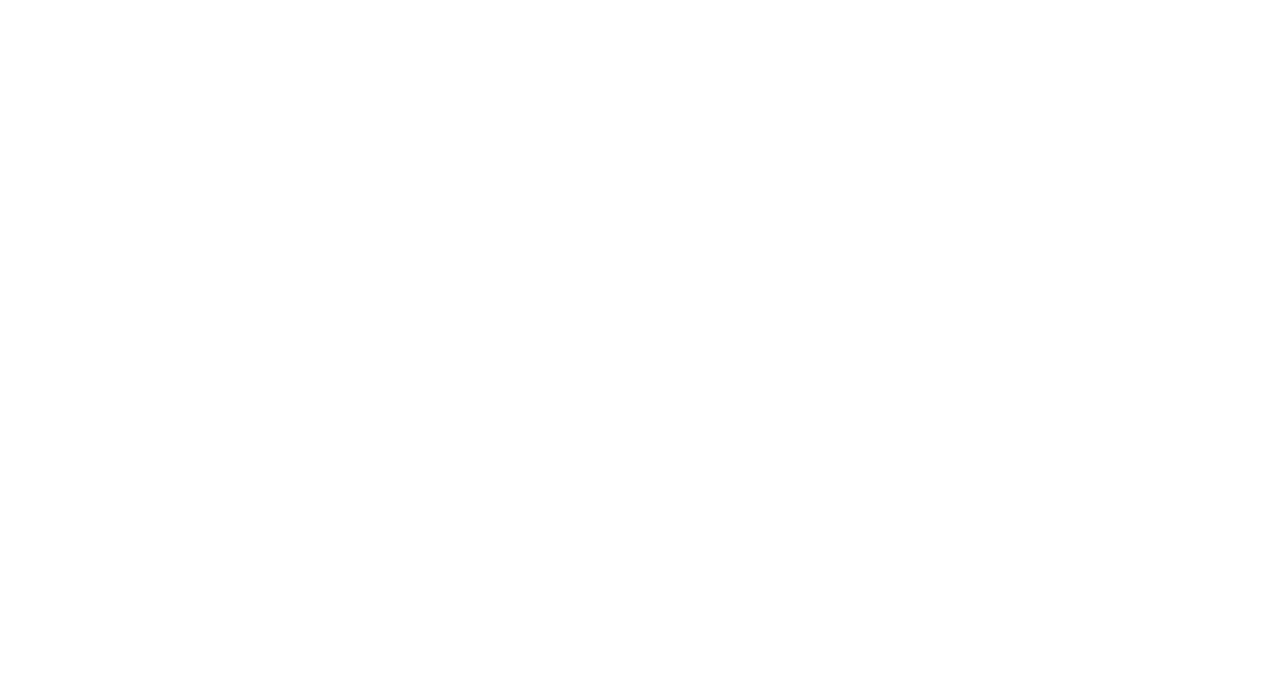
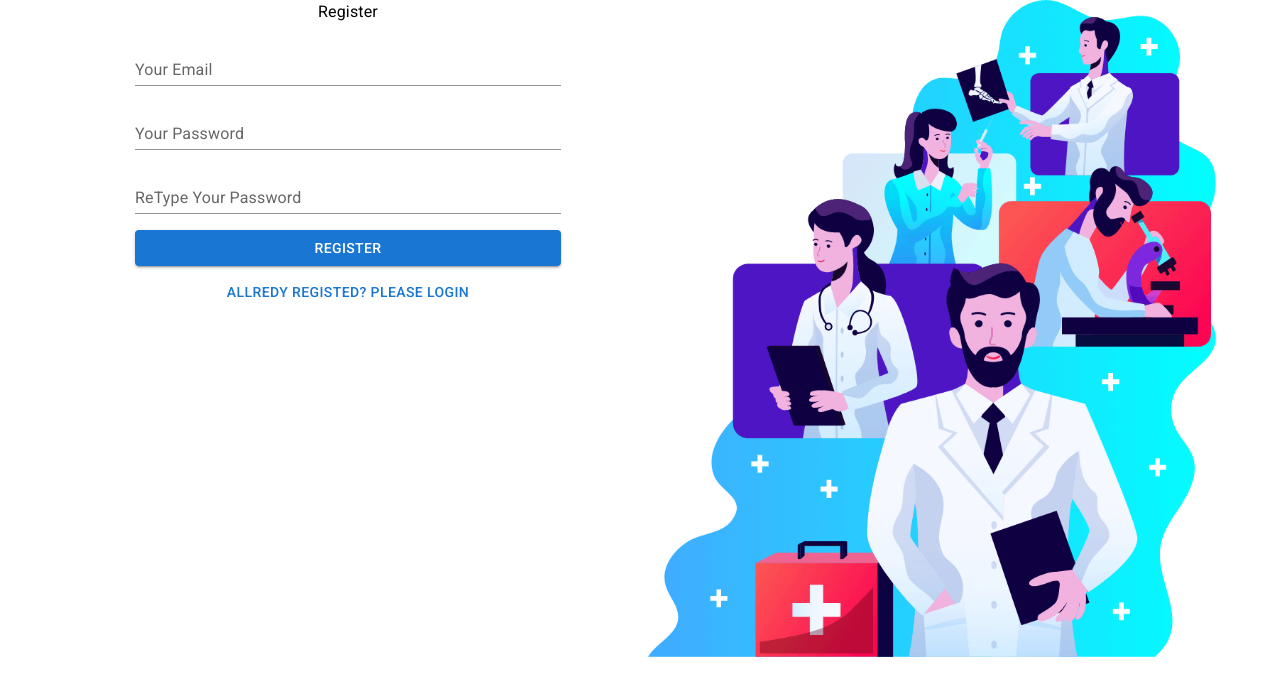
Before and after one commit to greenviewsoft/Doctor-portal-Clint-, a React (Create React App) app: page /register in a window 1280 px wide. Shown: the top 696 px of the page. Built offline with nearby package versions, Linux system fonts and the light colour scheme; no server answers.

Commit message:
fixed error font

```diff
--- a/package.json
+++ b/package.json
@@ -12,6 +12,7 @@
     "@testing-library/react": "^12.1.2",
     "@testing-library/user-event": "^13.5.0",
     "date-fns": "^2.28.0",
+    "firebase": "^9.6.1",
     "react": "^17.0.2",
     "react-dom": "^17.0.2",
     "react-router-dom": "^5.3.0",
--- a/src/App.js
+++ b/src/App.js
@@ -4,12 +4,15 @@
 import {BrowserRouter as Router,Switch,Route,Link} from "react-router-dom";
 import Appointment from '../src/Pages/Home/Appointment/Appointment';
 import Login from './Pages/Login/Login/Login';
-//mahabub here  ulta max
+import Register from './Pages/Login/Register/Register';
+import AuthProvider from './contexts/AuthProvider/AuthProvider';
+
 
 
 function App() {
   return (
     <div className="App">
+      <AuthProvider>
       <Router>
       <Switch>
           <Route path="/appointment">
@@ -21,12 +24,16 @@
           <Route path="/login">
           <Login />
           </Route>
+          <Route path="/register">
+          <Register />
+          </Route>
           <Route exact path="/">
             <Home />
           </Route>
         </Switch>
 
       </Router>
+      </AuthProvider>
 
     </div>
   );
--- a/src/Pages/Home/Appointment/Appointment.js
+++ b/src/Pages/Home/Appointment/Appointment.js
@@ -7,6 +7,7 @@
     const [date, setDate] = React.useState(new Date());
     return (
         <div>
+
             <Navigation></Navigation>
             <AppoinmentHeader date={date} setDate={setDate}></AppoinmentHeader>
             <AvailableAppoinments date={date}></AvailableAppoinments>
--- /dev/null
+++ b/src/Pages/Login/Firebase/Firebase.config.js
@@ -0,0 +1,12 @@
+
+
+const firebaseConfig = {
+    apiKey: process.env.REACT_APP_API_KEY,
+    authDomain: process.env.REACT_APP_AUTHDOMAIN,
+    projectId: process.env.REACT_APP_PROJECT_ID ,
+    storageBucket: process.env.REACT_APP_STORAGE_BUCKET,
+    messagingSenderId: process.env.REACT_APP_MESSAGING_SENDER_ID,
+    appId:  process.env.REACT_APP_APP_ID,
+  };
+
+export default firebaseConfig
--- /dev/null
+++ b/src/Pages/Login/Firebase/Firebase.init.js
@@ -0,0 +1,12 @@
+import { initializeApp } from "firebase/app";
+import firebaseConfig from "./Firebase.config";
+
+
+
+const initializeFirebase = () => {
+
+    initializeApp(firebaseConfig);
+
+}
+
+export default initializeFirebase;
--- a/src/Pages/Login/Login/Login.js
+++ b/src/Pages/Login/Login/Login.js
@@ -1,15 +1,67 @@
-import { Container, Grid } from '@mui/material';
-import React from 'react';
+import { Container, Grid, TextField, Typography, Button } from '@mui/material';
+import React, { useState } from 'react';
+import { NavLink } from 'react-router-dom';
+import login from '../../../images/login.png';
+
+
+
 
 const Login = () => {
+    const [loginData, setLoginData] = useState({})
+    const handleOnChange = e =>{
+        const field = e.target.name;
+        const value = e.target.value;
+        const newLoginData = {...loginData};
+        newLoginData[field] = value;
+        setLoginData(newLoginData);
+    }
+
+    const  handleLoginSubmit = e => {
+    alert('Login Succes')
+    e.preventDefault();
+
+}
+
     return (
         <Container>
             <Grid container spacing={2}>
             <Grid item xs={12} md={6}>
-                 </Grid>
+            <Typography variant="body1" gutterBottom>Login </Typography>
+            <form onSubmit={handleLoginSubmit}>
+            <TextField
+            sx={{width: "75%", m: 1}}
+            id="standard-basic"
+            label="Your Email "
+            name="email"
+            onChange={handleOnChange}
+            variant="standard"
+            type="email"
 
+             />
+            <TextField
+            sx={{width: "75%", m: 1}}
+            id="standard-basic"
+            label="Your Password "
+            type="password"
+            name="Password"
+            onChange={handleOnChange}
+            variant="standard"
+             />
+
+             <Button sx={{width: "75%", m: 1}} variant="contained" type='submit' >Login</Button>
+             <NavLink
+             style={{textDecoration: 'none'}}
+             to="/register">
+             <Button  variant="text"> New User? Please
+             Register </Button>
+
+             </NavLink>
+            </form>
+
+
+             </Grid>
                  <Grid item xs={12} md={6}>
-
+                   <img style={{width: '100%'}} type="submit" src={login} alt="" />
                  </Grid>
             </Grid>
         </Container>
--- /dev/null
+++ b/src/Pages/Login/Register/Register.js
@@ -0,0 +1,88 @@
+import { Button, Container, Grid, TextField, Typography } from '@mui/material';
+import React, { useState } from 'react';
+import { NavLink } from 'react-router-dom';
+import login from '../../../images/login.png';
+const Register = () => {
+
+    const [loginData, setLoginData] = useState({})
+
+    const handleOnChange = e =>{
+        const field = e.target.name;
+        const value = e.target.value;
+        const newLoginData = {...loginData};
+        newLoginData[field] = value;
+        setLoginData(newLoginData);
+    }
+
+    const  handleLoginSubmit = e => {
+   if(loginData.password !== loginData.password2){
+    alert('Your password not match');
+    return
+   }
+
+
+
+
+
+
+    e.preventDefault();
+
+}
+
+    return (
+        <Container>
+        <Grid container spacing={2}>
+        <Grid item xs={12} md={6}>
+        <Typography variant="body1" gutterBottom>Register </Typography>
+        <form onSubmit={handleLoginSubmit}>
+        <TextField
+        sx={{width: "75%", m: 1}}
+        id="standard-basic"
+        label="Your Email "
+        name="email"
+        type="email"
+        onChange={handleOnChange}
+        variant="standard"
+
+
+         />
+        <TextField
+        sx={{width: "75%", m: 1}}
+        id="standard-basic"
+        label="Your Password "
+        type="password"
+        name="Password"
+        onChange={handleOnChange}
+        variant="standard"
+         />
+        <TextField
+        sx={{width: "75%", m: 1}}
+        id="standard-basic"
+        label="ReType Your Password"
+        type="password"
+        name="password2"
+        onChange={handleOnChange}
+        variant="standard"
+         />
+
+         <Button sx={{width: "75%", m: 1}} variant="contained" type='submit' >Register</Button>
+         <NavLink
+         style={{textDecoration: 'none'}}
+         to="/login">
+         <Button  variant="text">Allredy Registed? Please
+         Login </Button>
+
+         </NavLink>
+        </form>
+
+
+         </Grid>
+             <Grid item xs={12} md={6}>
+               <img style={{width: '100%'}} type="submit" src={login} alt="" />
+             </Grid>
+        </Grid>
+    </Container>
+    );
+};
+
+export default Register;
--- a/src/Pages/Share/Navigation/Navigation.js
+++ b/src/Pages/Share/Navigation/Navigation.js
@@ -7,11 +7,12 @@
 import IconButton from '@mui/material/IconButton';
 import MenuIcon from '@mui/icons-material/Menu';
 import { Link, NavLink } from 'react-router-dom';
-// 67
+import useAuth from '../../../hooks/useAuth';
+
 
 const Navigation = () => {
+  const { user, logout } = useAuth();
   return (
-        <div>
       <Box sx={{ flexGrow: 1 }}>
           <AppBar position="static">
               <Toolbar>
@@ -25,20 +26,20 @@
                       <MenuIcon />
                   </IconButton>
                   <Typography variant="h6" component="div" sx={{ flexGrow: 1 }}>
-            Doctors portal
+                      Doctors Portal
                   </Typography>
-          <Link to="/appointment" >
-          <Button color="inherit">Appointment</Button>
-          </Link>
-          <NavLink to="/login">
-          <Button sx={{ bgcolor: 'warning.main', color: 'primary.contrastText' }} >Login</Button>
-
-
+                  <Link to="/appointment"><Button color="inherit">Appointment</Button></Link>
+                  {
+                      user?.email ?
+                          <Button onClick={logout} color="inherit">Logout</Button>
+                          :
+                          <NavLink style={{ textDecoration: 'none', color: 'white' }} to="/login">
+                              <Button color="inherit">Login</Button>
                           </NavLink>
+                  }
               </Toolbar>
           </AppBar>
       </Box>
-        </div>
   );
 };
 
--- /dev/null
+++ b/src/contexts/AuthProvider/AuthProvider.js
@@ -0,0 +1,19 @@
+import React, { createContext } from 'react';
+import useFirebase from '../../hooks/useFirebase';
+
+export const AuthContext = createContext(null);
+
+
+const AuthProvider = ({children}) => {
+    const allContexts = useFirebase();
+    return (
+<AuthContext.Provider value={allContexts}>
+{children}
+</AuthContext.Provider>
+
+
+
+    );
+};
+
+export default AuthProvider;
--- /dev/null
+++ b/src/hooks/useAuth.js
@@ -0,0 +1,14 @@
+
+import { AuthContext } from "../contexts/AuthProvider/AuthProvider";
+import { useContext } from 'react';
+
+
+const useAuth = () => {
+ const auth = useContext(AuthContext);
+ return auth;
+
+}
+
+
+
+export default useAuth;
--- /dev/null
+++ b/src/hooks/useFirebase.js
@@ -0,0 +1,73 @@
+import { useEffect, useState } from "react";
+import initializeFirebase from "../Pages/Login/Firebase/Firebase.init";
+import { getAuth, createUserWithEmailAndPassword, signInWithEmailAndPassword ,onAuthStateChanged , signOut } from "firebase/auth";
+import { Password } from "@mui/icons-material";
+
+initializeFirebase();
+
+
+const useFirebase = () =>{
+const [user, setUser] = useState({});
+const auth = getAuth();
+
+const registerUser = (email, Password) =>{
+    createUserWithEmailAndPassword(auth, email, Password)
+    .then((userCredential) => {
+        // Signed in
+        const user = userCredential.user;
+        // ...
+      })
+      .catch((error) => {
+        const errorCode = error.code;
+        const errorMessage = error.message;
+        // ..
+      });
+}
+
+
+const loginUser = (email, Password) => {
+
+    signInWithEmailAndPassword(auth, email, Password)
+  .then((userCredential) => {
+    // Signed in
+    const user = userCredential.user;
+    // ...
+  })
+  .catch((error) => {
+    const errorCode = error.code;
+    const errorMessage = error.message;
+  });
+}
+//observer user state
+useEffect( ()=>{
+  const unsubscribe =  onAuthStateChanged(auth, (user) => {
+        if (user) {
+          setUser(user);
+        } else {
+         setUser({})
+        }
+      });
+return () => unsubscribe;
+}, [])
+
+const logout = () =>{
+    signOut(auth).then(() => {
+        // Sign-out successful.
+      }).catch((error) => {
+        // An error happened.
+      });
+
+
+}
+ return {
+
+    user,
+    registerUser,
+    loginUser,
+    logout,
+
+ }
+}
+
+
+export default useFirebase;
```
Also changed, not shown: 1 other file (tests, documents, lock files or other folders). Lines whose indentation alone changed are shown as unchanged.
